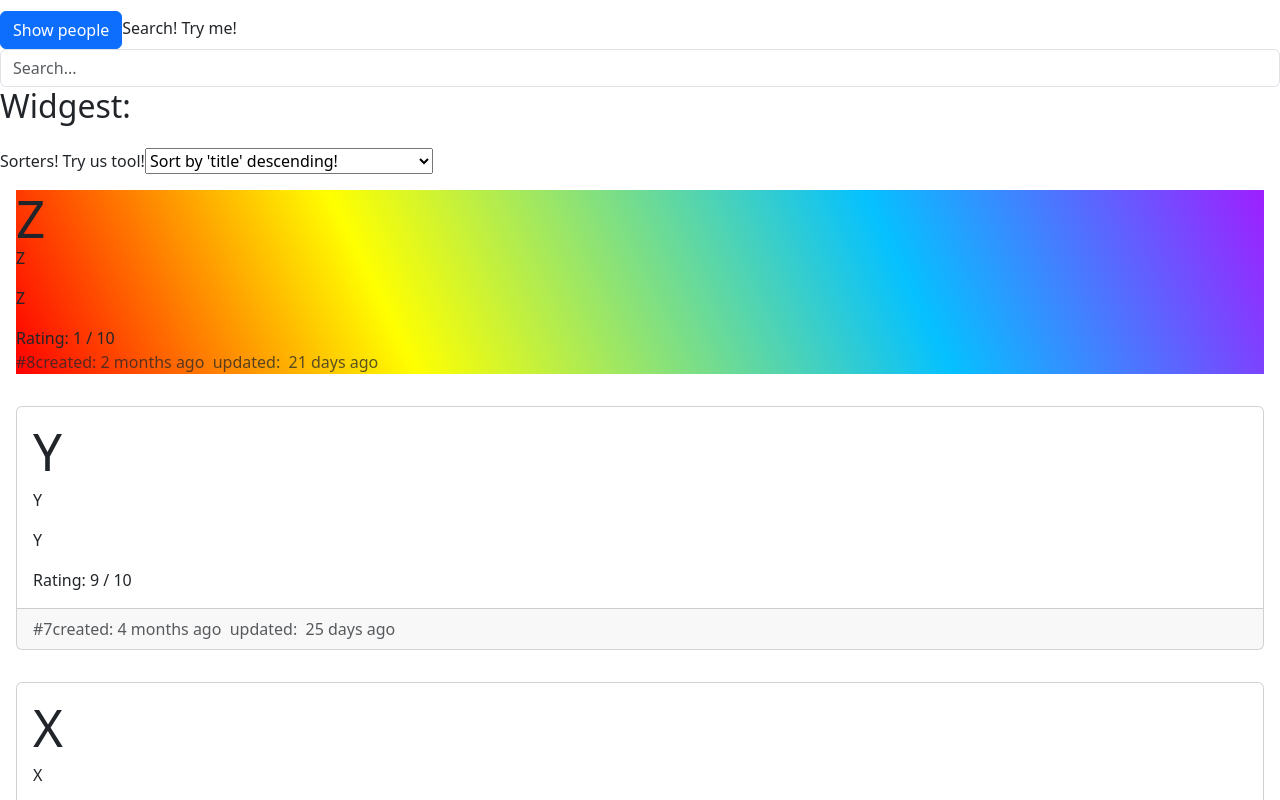
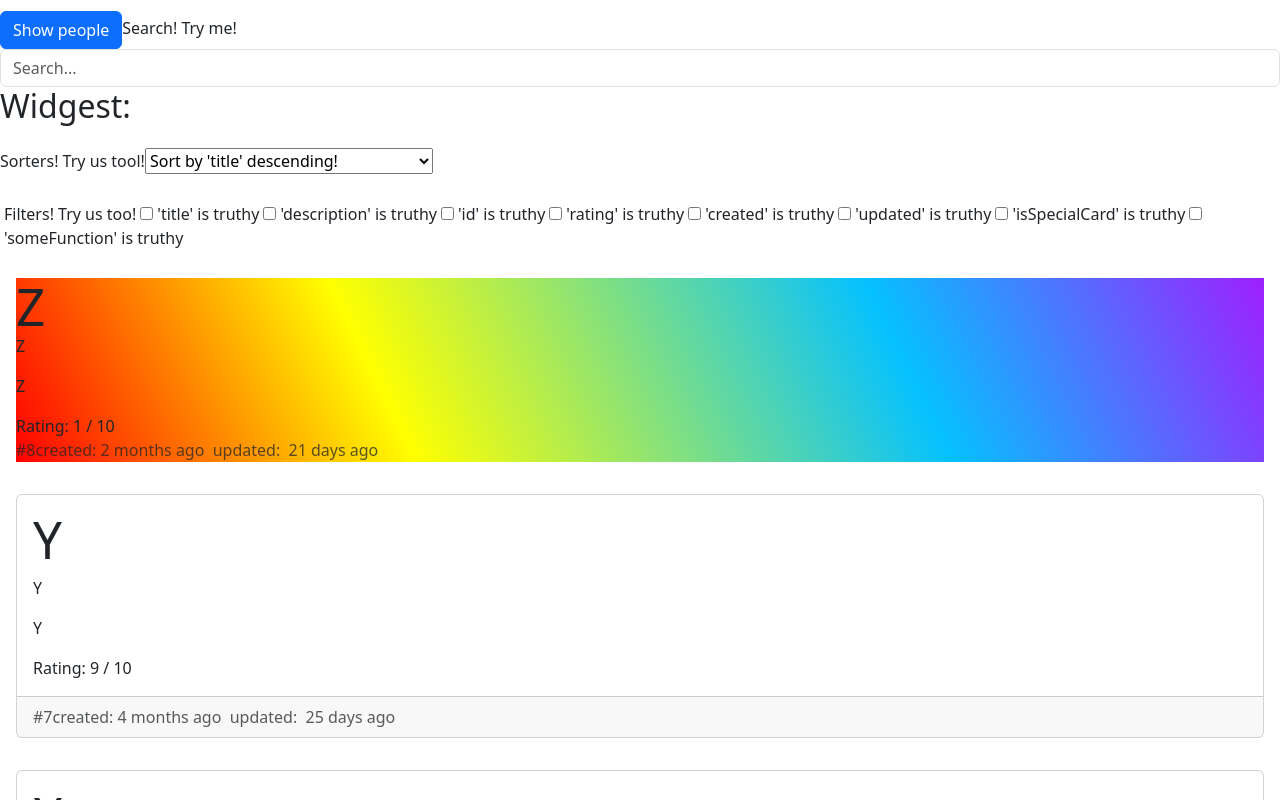
Before and after one commit to Cesar90/generic-search-sorting-filtering, a React (Vite) app: page / in a window 1280 px wide. Shown: the top 800 px of the page. Built offline with nearby package versions, Linux system fonts and the light colour scheme.

Commit message:
Building generic react component generic filter function

```diff
--- a/src/App.tsx
+++ b/src/App.tsx
@@ -11,14 +11,15 @@ import Sorters from "./components/Sorters";
 import WidgetRenderer from "./components/renderers/WidgetRenderer";
 import PeopleRenderer from "./components/renderers/PeopleRenderer";
 import genericFilter from "./utils/genericFilter";
+import { Filters } from "./components/Filters";
 
 function App() {
   const [query, setQuery] = useState<string>("");
   const [showPeople, setShowPeople] = useState<boolean>(false);
   const [widgetSortProperty, setWidgetSortProperty] = useState<IProperty<IWidget>>({ property: "title", isDescending: true });
   const [peopleSortProperty, setPeopleSortProperty] = useState<IProperty<IPerson>>({ property: "firstName", isDescending: true });
-  const [widgetFilterProperties, setWidgetSortPropeties] = useState<Array<keyof IWidget>>([]);
-  const [peopleFilterProperties, setPeopleSortPropeties] = useState<Array<keyof IPerson>>([]);
+  const [widgetFilterProperties, setWidgetFilterProperties] = useState<Array<keyof IWidget>>([]);
+  const [peopleFilterProperties, setPeopleFilterProperties] = useState<Array<keyof IPerson>>([]);
   const buttonText = showPeople ? "Show widgets" : "Show people";
 
   return (
@@ -36,6 +37,14 @@ function App() {
         <Sorters
           setProperty={(propertyType) => setWidgetSortProperty(propertyType)}
           object={widgets[0]} />
+        <br />
+        <Filters
+          object={widgets[0]}
+          properties={widgetFilterProperties}
+          onChangeFilter={(property) => {
+            widgetFilterProperties.includes(property) ? setWidgetFilterProperties(widgetFilterProperties.filter(widgetFilterProperty => widgetFilterProperty !== property)) : setWidgetFilterProperties([...widgetFilterProperties, property])
+          }}
+        />
         {widgets
           .filter(
             (widget) => genericSearch(widget, ["title", "description"], query, false))
@@ -54,6 +63,14 @@ function App() {
         <Sorters
           setProperty={(propertyType) => setPeopleSortProperty(propertyType)}
           object={people[0]} />
+        <br />
+        <Filters
+          object={people[0]}
+          properties={peopleFilterProperties}
+          onChangeFilter={(property) => {
+            peopleFilterProperties.includes(property) ? setPeopleFilterProperties(peopleFilterProperties.filter(personFilterProperty => personFilterProperty !== property)) : setPeopleFilterProperties([...peopleFilterProperties, property])
+          }}
+        />
         {people
           .filter((person) => genericSearch(person, ["firstName", "lastName", "eyeColor"], query, false))
           .filter(
--- /dev/null
+++ b/src/components/Filters.tsx
@@ -0,0 +1,40 @@
+import React from "react";
+
+
+export interface IFiltersProps<T> {
+    object: T;
+    properties: Array<keyof T>;
+    onChangeFilter: (property: keyof T) => void;
+}
+
+export function Filters<T>(props: IFiltersProps<T>) {
+    const { object, properties, onChangeFilter } = props;
+
+    const objectI = typeof object === 'object' && object !== null ? object : {};
+    return (
+        <div className="p-1 my-2">
+            <label
+                className="mt-3"
+                htmlFor="">
+                Filters! Try us too!
+            </label>
+            {Object.keys(objectI).map((key) => {
+                return (
+                    <React.Fragment key={key}>
+                        <input
+                            type="checkbox"
+                            id={key}
+                            value={key}
+                            onChange={() => onChangeFilter(key as any)}
+                            checked={properties.some(property => property === key)}
+                            className="m-1 ml-3"
+                        />
+                        <label htmlFor={key}>
+                            '{key}' is truthy
+                        </label>
+                    </React.Fragment>
+                );
+            })}
+        </div>
+    )
+}
```
